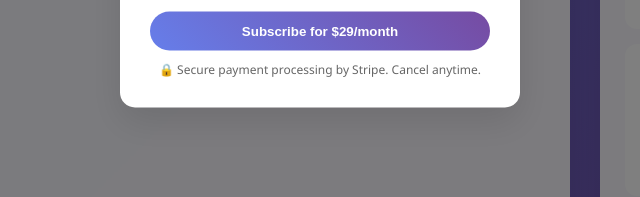
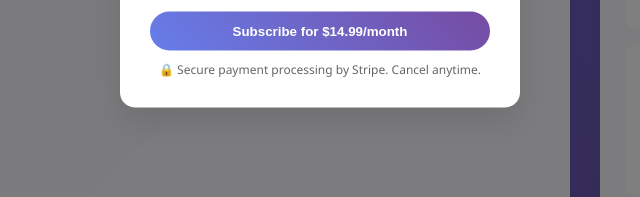
Before and after one commit to Xingyi-24/AlphaHunt, a plain HTML site: page index.html in a window 1280 px wide. Both pictures are taken after a click on the button "💳 Upgrade Now - $14.99/month". Shown: the part 562-759 px from the top of the page, 320-960 px from the left. Drawn offline with Linux system fonts and the light colour scheme; a script that the page names is missing.

Commit message:
Update index.html

```diff
--- a/index.html
+++ b/index.html
@@ -565,7 +565,7 @@
                 </div>
 
                 <button type="submit" id="submit-button" class="btn btn-primary" style="width: 100%;">
-                    <span id="button-text">Subscribe for $29/month</span>
+                    <span id="button-text">Subscribe for $14.99/month</span>
                     <div id="spinner" class="spinner" style="display: none; width: 20px; height: 20px; margin: 0 auto;"></div>
                 </button>
             </form>
```
